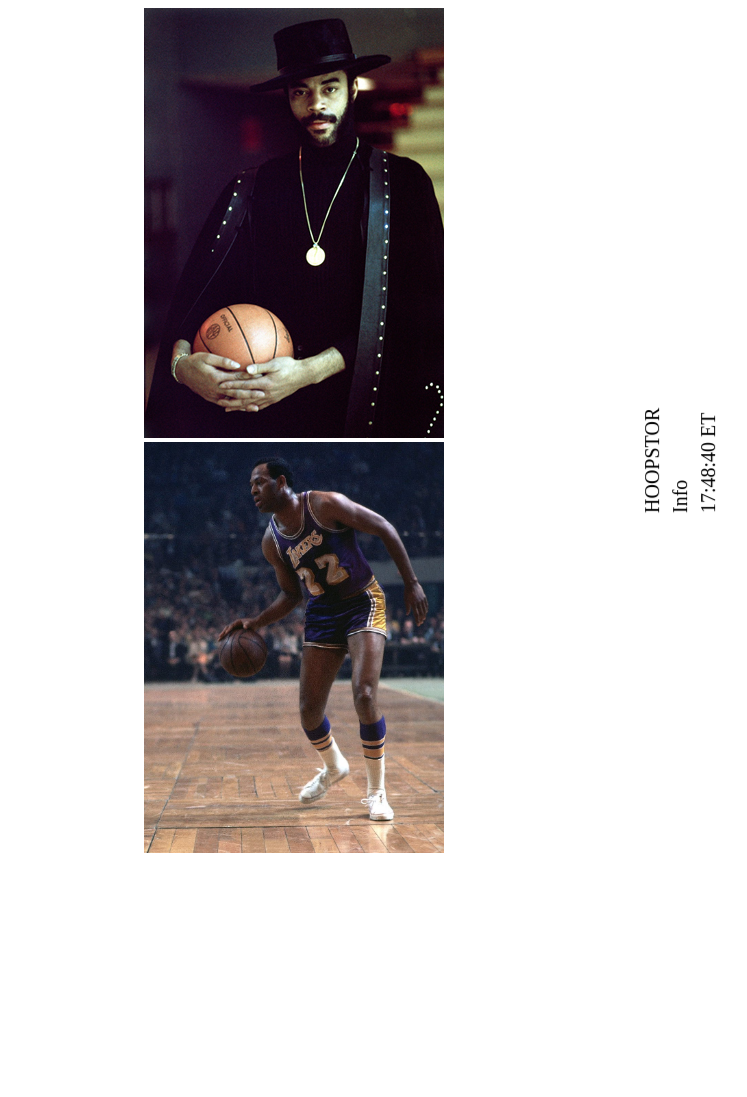
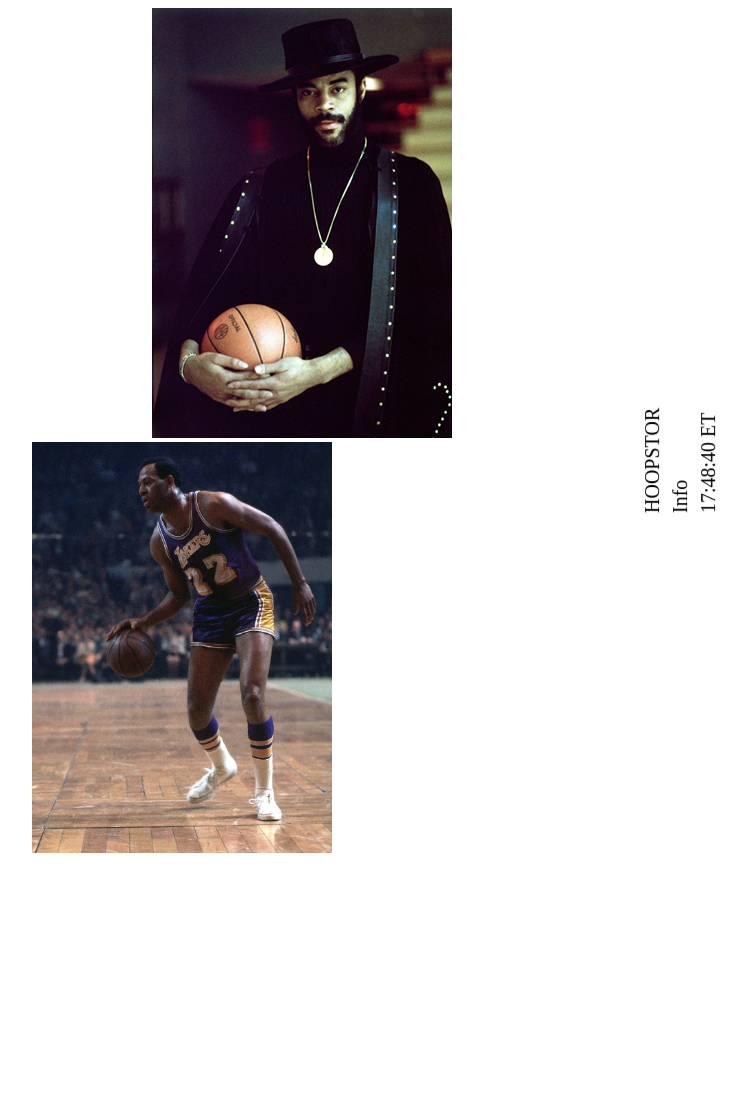
Before and after one commit to deanjgoldman/hoopstor, a Flask app: page / in a window 1280 px wide. Shown: the top 1097 px of the page, without its empty margins (246-993 px from the left). Run offline with Flask 2, Linux system fonts and the light colour scheme; some libraries are stand-ins or nearby versions.

Commit message:
random right align on index blocks

```diff
--- a/templates/base.html
+++ b/templates/base.html
@@ -9,7 +9,7 @@
     <meta name="author" content="">
 
     <title>HOOPSTOR</title>
-
+ <!-- Scripts for Base.html -->
     <script>
       function startTime() {
           var today = new Date();
@@ -76,6 +76,8 @@
         </div>
 
 <div>
+  <!-- endnav -->
+
     <!-- Main Content -->
 {% block content %}
 
@@ -92,20 +94,6 @@
       </div>
     </footer>
 
-    <!-- Custom scripts for this template -->
-    <script src="https://code.jquery.com/jquery-1.12.4.js"></script>
-    <script src="https://code.jquery.com/ui/1.12.1/jquery-ui.js"></script>
-    <script>
-      $( function() {
-        $( ".postblock" ).draggable();
-        // $('.postblock').each(function(i,el){
-        //   var tLeft = Math.floor(Math.random()*1000),
-        //   tTop  = Math.floor(Math.random()*1000);
-        //   $(el).css({position:'absolute', left: tLeft, top: tTop});
-        // });
-      });
-    </script>
-
   </body>
 
 </html>
--- a/templates/index.html
+++ b/templates/index.html
@@ -1,6 +1,17 @@
 {% extends "base.html" %}
 {% block content %}
-    <!-- Main Content -->
+  <!-- Scripts for this Page -->
+  <script src="https://code.jquery.com/jquery-1.12.4.js"></script>
+  <script src="https://code.jquery.com/ui/1.12.1/jquery-ui.js"></script>
+  <script>
+    $(function() {
+      $( ".postblock" ).draggable();
+      $('.block').each(function(i,el){
+        $(el).css({"right": Math.random()*300});
+      });
+    });
+  </script>
+    <!-- Stlyes for this Page -->
     <style>
       img {
         width: 300px;
@@ -9,7 +20,7 @@
         margin-top: 50px;
         margin-bottom: 70px;
       }
-      #postblock {position:relative; width:300px; right:100px; margin: 0 auto;}
+      #postblock {position:relative; width:300px; margin: 0 auto;}
       #postblock .image,
       #postblock .text {transition: 0.1s;}
       #postblock .text {
@@ -26,7 +37,8 @@
         opacity: 1;
       }
     </style>
-        <div id="postblock">
+    <!-- Main Content -->
+        <div class="block" id="postblock">
           <a href="post/1">
             <img class="image" src="static/clyde.jpg">
           <div class="text">
@@ -37,7 +49,7 @@
           </div>
           </a>
         </div>
-        <div id="postblock">
+        <div class="block" id="postblock">
           <a href="post/2">
             <img class="image" src="static/elgin-baylor-triple-double.jpg">
           <div class="text">
--- a/templates/post2.html
+++ b/templates/post2.html
@@ -5,7 +5,6 @@
 <style>
 img {
   width:200px;
-
 }
 .postblock{
   width: 800px;
```
